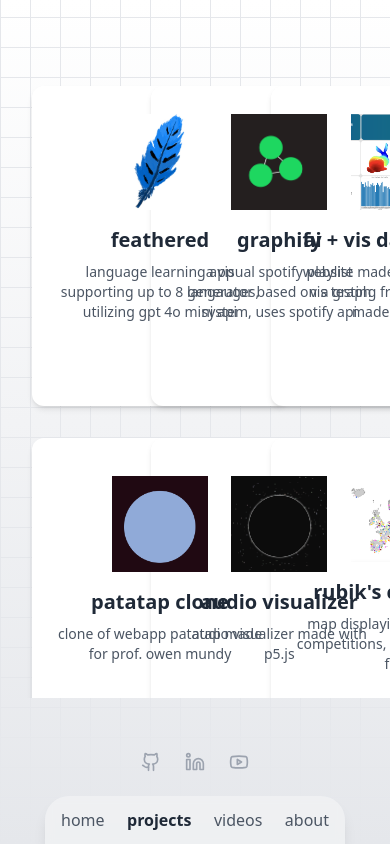
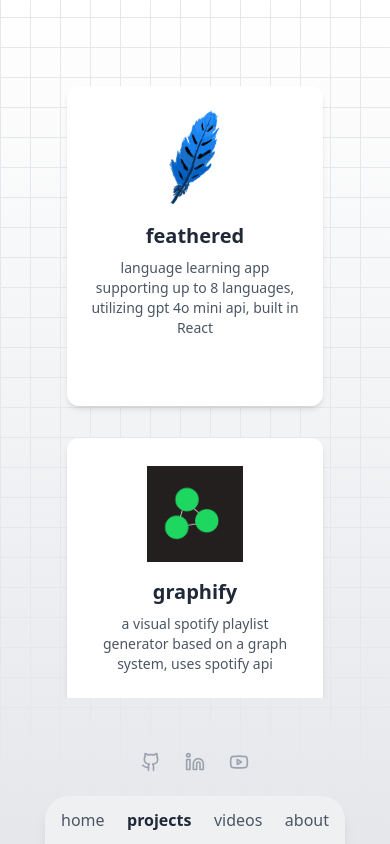
Before and after one commit to yodering/portfolio-react, a React (Vite) app: page /projects in a window 390 px wide. Built offline with nearby package versions, Linux system fonts and the light colour scheme; the HTML template or start-up script is replaced by a standard one.

Commit message:
made responsive

```diff
--- a/src/About.jsx
+++ b/src/About.jsx
@@ -18,7 +18,7 @@ const About = () => {
       <div className="mt-6">
         <h3 className="text-xl font-semibold text-gray-800 mb-2">skills</h3>
         <div className="flex flex-wrap gap-2">
-          {['JavaScript', 'React', 'Node.js', 'Three.js', 'Python', 'Git', 'HTML','CSS', 'After Effects', 'Premiere Pro'].map((skill, index) => (
+          {['JavaScript', 'React', 'Node.js', 'Three.js', 'Python', 'Git', 'HTML','CSS', 'p5.js','After Effects', 'Premiere Pro'].map((skill, index) => (
             <span key={index} className="bg-blue-100 text-blue-800 px-2 py-1 rounded">
               {skill}
             </span>
--- a/src/Projects.jsx
+++ b/src/Projects.jsx
@@ -6,7 +6,7 @@ const Projects = () => {
     {
       id: 1,
       title: "feathered",
-      description: "language learning app supporting up to 8 langauges, utilizing gpt 4o mini api",
+      description: "language learning app supporting up to 8 languages, utilizing gpt 4o mini api, built in React",
       link: "https://feathered.boo/",
       image: "/feathered.png"
     },
@@ -50,7 +50,7 @@ const Projects = () => {
 
   return (
     <div className="max-h-[calc(100vh-200px)] overflow-y-auto">
-      <div className="grid grid-cols-3 gap-8 p-8">
+      <div className="grid grid-cols-1 sm:grid-cols-2 lg:grid-cols-3 gap-8 p-8">
         {projects.map((project) => (
           <Card key={project.id} {...project} />
         ))}
--- a/src/Videos.jsx
+++ b/src/Videos.jsx
@@ -126,7 +126,7 @@ const Videos = () => {
 
   return (
     <div className="max-h-[calc(100vh-200px)] overflow-y-auto">
-      <div className="grid grid-cols-3 gap-8 p-8">
+      <div className="grid grid-cols-1 sm:grid-cols-2 lg:grid-cols-3 gap-8 p-8">
         {videos.map((video) => (
           <Card key={video.id} {...video} />
         ))}
--- a/src/index.css
+++ b/src/index.css
@@ -1,7 +1,6 @@
 @tailwind base;
 @tailwind components;
 @tailwind utilities;
-
 
 @keyframes fadeIn {
   from { opacity: 0; }
```
Lines whose indentation alone changed are shown as unchanged.
